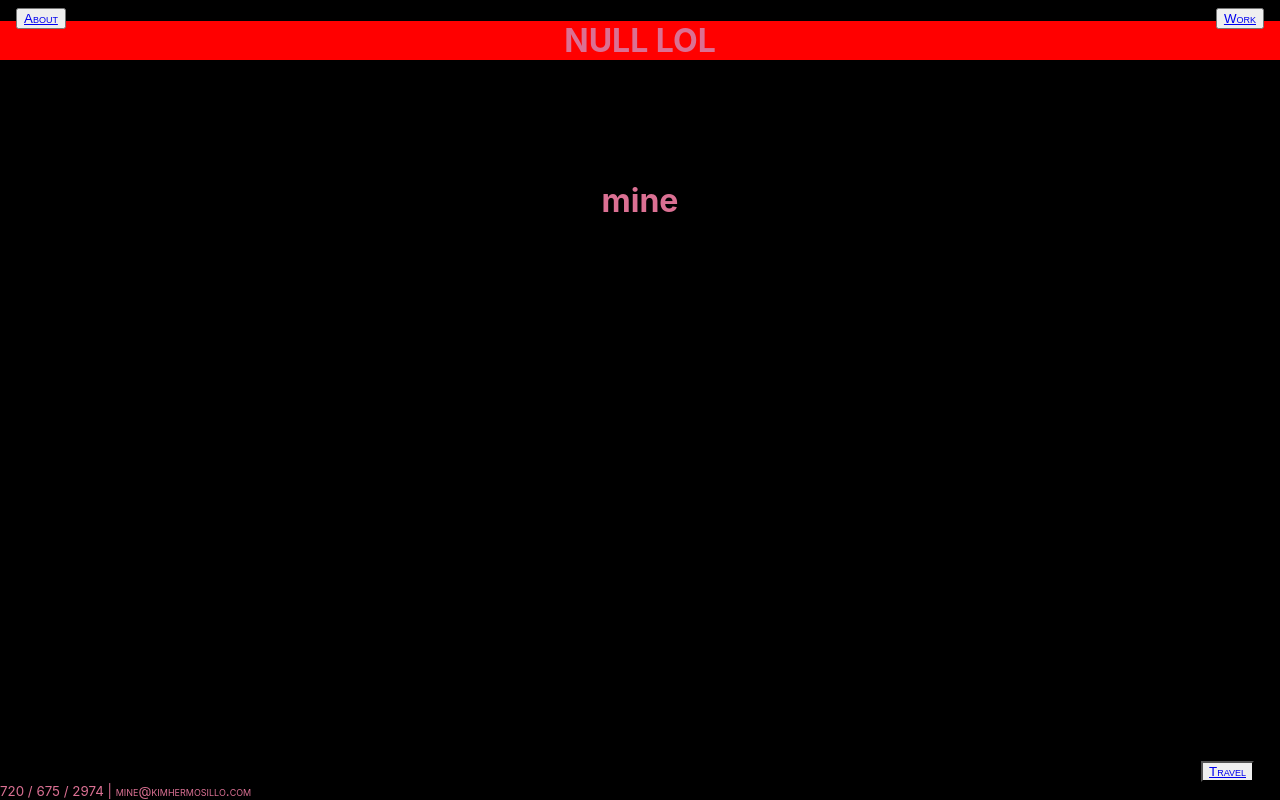
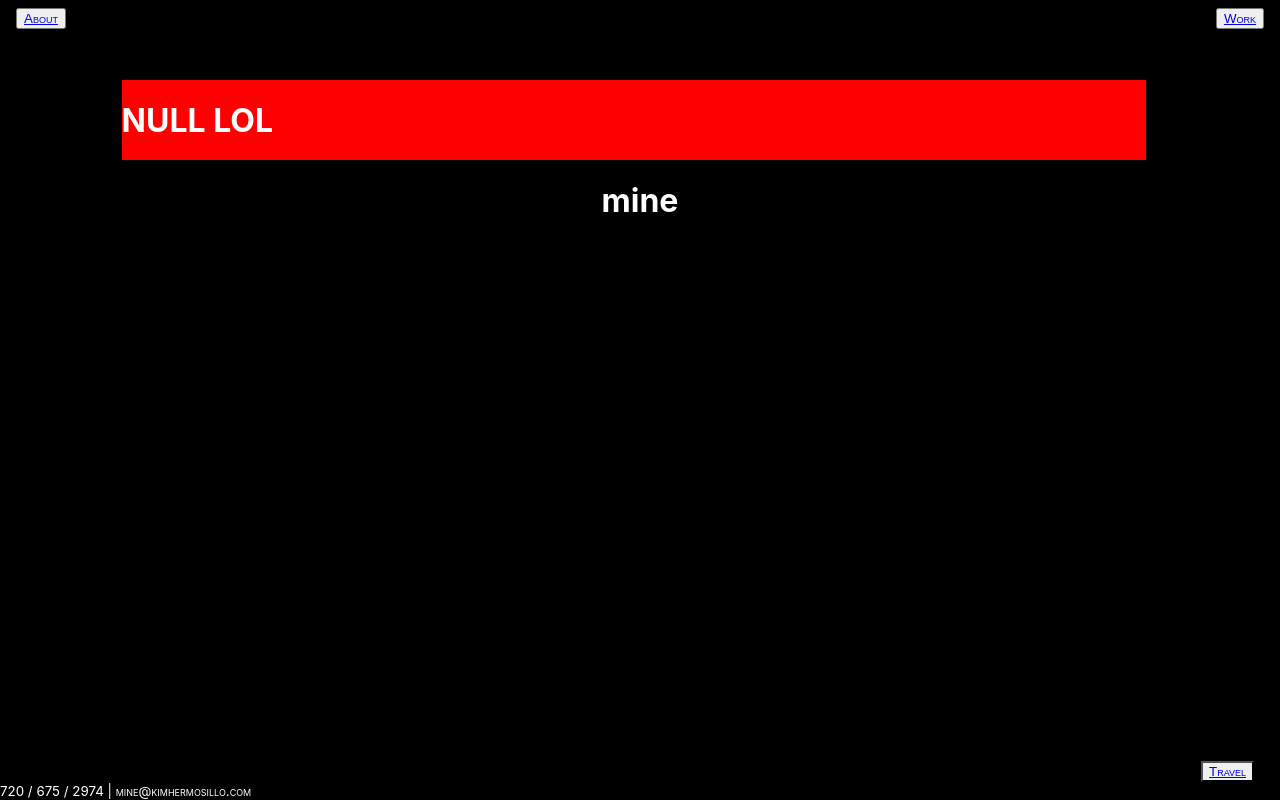
Before and after one commit to kimhermosillo/kimhermosillo, a React (Create React App) app: page /Work in a window 1280 px wide. Built offline with nearby package versions, Linux system fonts and the light colour scheme.

Commit message:
need to add button funcionality to move header

```diff
--- a/src/App.css
+++ b/src/App.css
@@ -34,12 +34,7 @@ header {
 
 
 
-.work {
-  background-color: red;
-  height: 10%;
-  text-align: center;
 
-}
 
 img {
   display: flex;
@@ -59,11 +54,12 @@ footer {
 
 }
 
-.about, .countries  {
-  /* background-color: palevioletred; */
+.about, .countries, .Countries, .work  {
   height: 10%;
   position: absolute;
-  left: 0;
+  left: 9.5%;
   top: 10%;
-  width: 100%;
+  width: 80%;
+  background-size: 14vh;
+  background-color: red;
 }
--- a/src/App.js
+++ b/src/App.js
@@ -13,6 +13,7 @@ import { withStyles } from '@material-ui/core/styles';
 import Paper from '@material-ui/core/Paper';
 import Grid from '@material-ui/core/Grid';
 
+
 const styles = theme => ({
 
   paper: {
@@ -20,7 +21,9 @@ const styles = theme => ({
     // textAlign: 'center',
     // color: theme.palette.text.secondary,
   }
-})
+}
+
+)
 
 function CenteredGrid(props) {
   const { classes } = props
@@ -46,3 +49,37 @@ return (
 
 
 export default withStyles(styles)(CenteredGrid)
+
+
+
+
+
+class MoveButton extends React.Component {
+  render() {
+    return (
+      <button onClick={this.props.onClick}>
+        Click To Move
+          </button>
+    );
+  }
+}
+
+class BoxOne extends React.Component {
+  render() {
+    return (
+      <div className="boxOne-container">
+        Box1
+          </div>
+    );
+  }
+}
+
+class BoxTwo extends React.Component {
+  render() {
+    return (
+      <div className="boxTwo-container">
+        Box2
+          </div>
+    );
+  }
+}
--- a/src/components/About.js
+++ b/src/components/About.js
@@ -10,13 +10,7 @@ const About = () => {
 
 I’m very committed to living a healthy and proactive lifestyle, so I spend most of my free time doing strength training, running, yoga, hanging out with friends, snowboarding and hiking with my dog! Feel free to contact me for any web design/development inquiries!Designing, and planning have always been incredibly fascinating to me. Being able to capture a certain aesthetic that best fits a personality can be challenging but I’m lucky enough to be entering a field where I can be creative and think outside of my own comfort zone to help other people create their vision.
 
-        While most of my education is coming from a Biology background, I decided to stray away and learn something I thought would be more fitting for my lifestyle and interests, which is what led me to the web development program at Galvanize. Creating and designing apps to help others daily lifestyles is an interest of mine. I will be looking for a job mainly in the U.S., but am open to moving out of the country for front-end development, as well as back-end.
-
-I’m very committed to living a healthy and proactive lifestyle, so I spend most of my free time doing strength training, running, yoga, hanging out with friends, snowboarding and hiking with my dog! Feel free to contact me for any web design/development inquiries!Designing, and planning have always been incredibly fascinating to me. Being able to capture a certain aesthetic that best fits a personality can be challenging but I’m lucky enough to be entering a field where I can be creative and think outside of my own comfort zone to help other people create their vision.
-
-        While most of my education is coming from a Biology background, I decided to stray away and learn something I thought would be more fitting for my lifestyle and interests, which is what led me to the web development program at Galvanize. Creating and designing apps to help others daily lifestyles is an interest of mine. I will be looking for a job mainly in the U.S., but am open to moving out of the country for front-end development, as well as back-end.
-
-I’m very committed to living a healthy and proactive lifestyle, so I spend most of my free time doing strength training, running, yoga, hanging out with friends, snowboarding and hiking with my dog! Feel free to contact me for any web design/development inquiries!</p>
+        </p>
         </div>
     )
 }
--- a/src/index.css
+++ b/src/index.css
@@ -1,5 +1,5 @@
 body {
-color: palevioletred;
+color: white;
 background-color: black;
   margin: 0;
   padding: 0;
```
Lines whose indentation alone changed are shown as unchanged.
